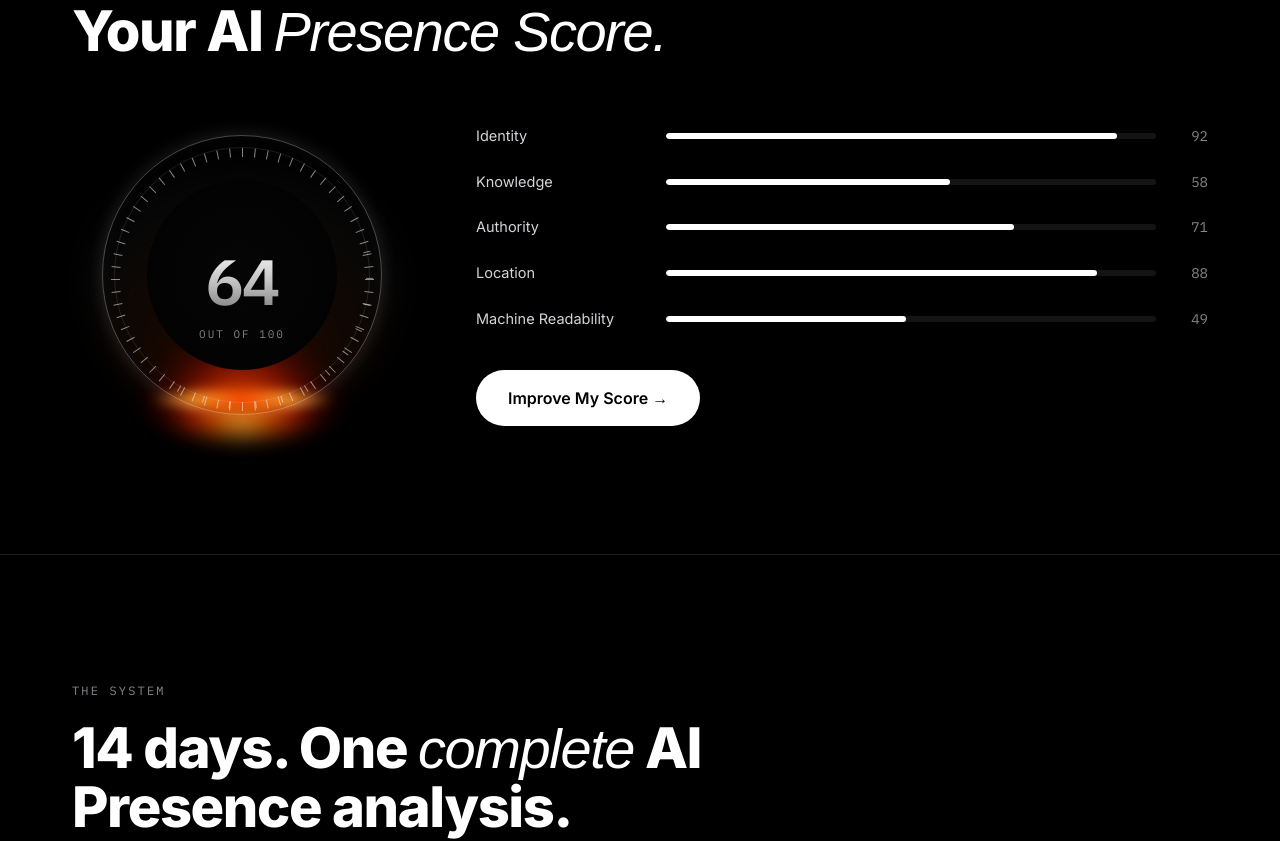
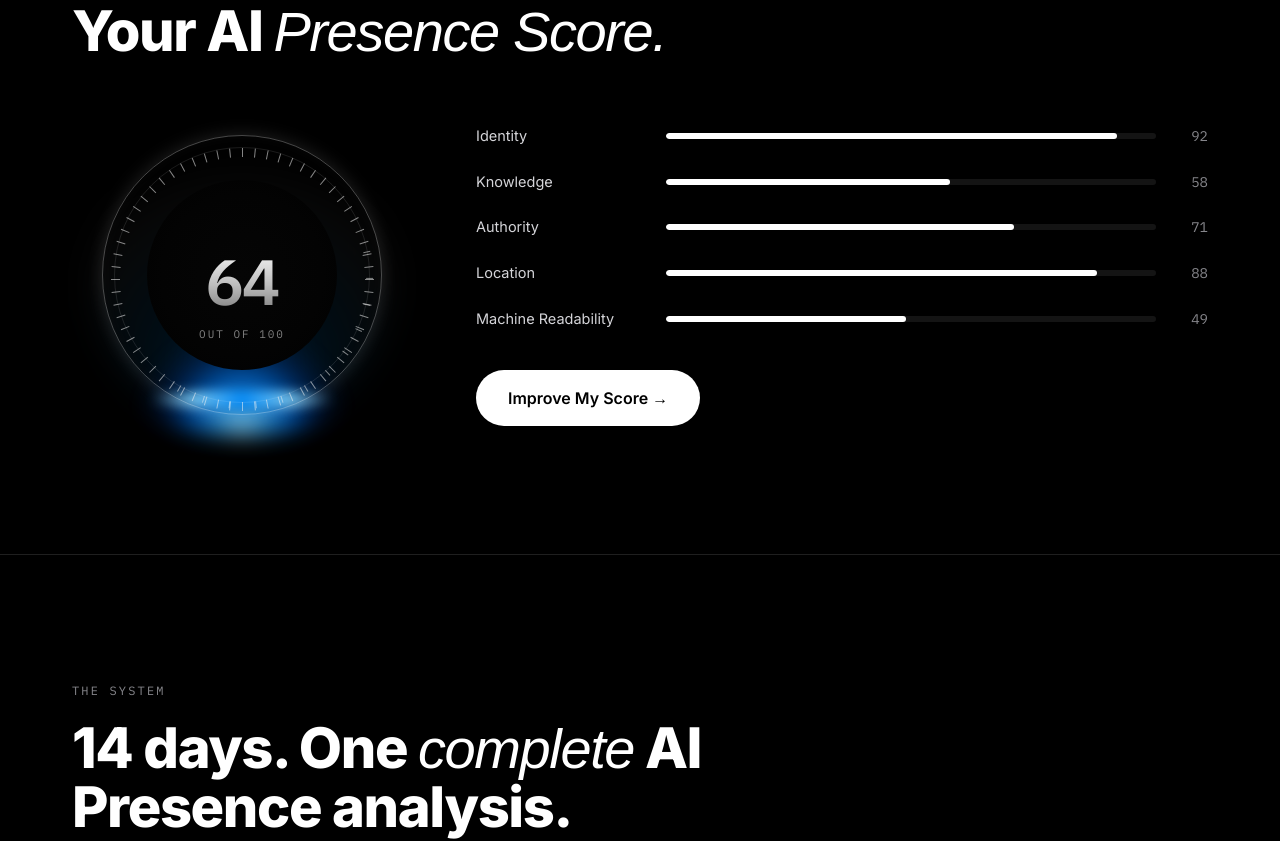
Before and after one commit to 2romanroyce8/sfb-connect, a Next.js app: page / in a window 1280 px wide. Shown: the part 6400-7241 px from the top of the page. Built offline with nearby package versions, Linux system fonts and the light colour scheme; no server answers; a web font is replaced by a local one.

Commit message:
Change AI Presence Score dial glow from orange to water blue

```diff
--- a/app/globals.css
+++ b/app/globals.css
@@ -209,8 +209,8 @@ body {
   border-radius: 50%;
   background: radial-gradient(
     circle at 50% 80%,
-    rgba(255, 81, 0, 0.22) 0%,
-    rgba(255, 81, 0, 0.08) 30%,
+    rgba(0, 153, 255, 0.22) 0%,
+    rgba(0, 153, 255, 0.08) 30%,
     rgba(255, 255, 255, 0.03) 58%,
     rgba(255, 255, 255, 0) 75%
   );
@@ -260,10 +260,10 @@ body {
   border-radius: 50%;
   background: radial-gradient(
     circle at 50% 95%,
-    rgba(255, 183, 64, 0.95) 0%,
-    rgba(255, 113, 0, 0.85) 15%,
-    rgba(255, 46, 0, 0.68) 32%,
-    rgba(126, 0, 0, 0.4) 50%,
+    rgba(160, 224, 255, 0.95) 0%,
+    rgba(56, 176, 255, 0.85) 15%,
+    rgba(0, 122, 255, 0.68) 32%,
+    rgba(0, 40, 120, 0.4) 50%,
     rgba(0, 0, 0, 0) 68%
   );
   filter: blur(11px);
@@ -280,11 +280,11 @@ body {
   border-radius: 50%;
   background: linear-gradient(
     90deg,
-    rgba(255, 90, 0, 0),
-    rgba(255, 168, 45, 1),
-    rgba(255, 74, 0, 1),
-    rgba(255, 172, 54, 1),
-    rgba(255, 90, 0, 0)
+    rgba(0, 140, 255, 0),
+    rgba(140, 220, 255, 1),
+    rgba(0, 140, 255, 1),
+    rgba(140, 220, 255, 1),
+    rgba(0, 140, 255, 0)
   );
   filter: blur(6px);
   opacity: 0.9;
```
